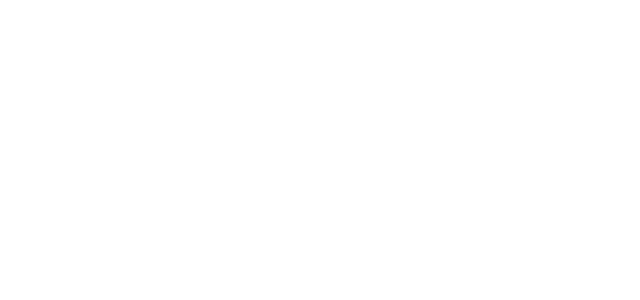
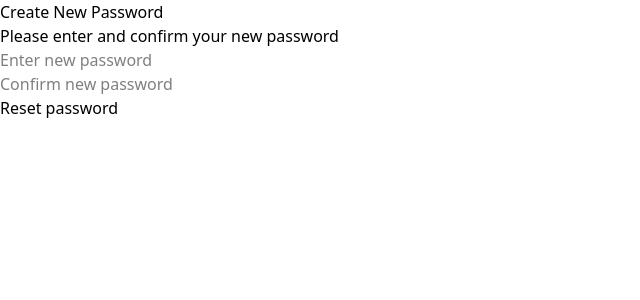
Before and after one commit to Ishuwaraa/TodoApp-1BT, a React (Vite) app in the folder frontend/: page /reset-password in a window 1280 px wide. Before the commit this address had no page. Shown: the top 300 px of the page, without its empty margins (0-640 px from the left). Built offline with nearby package versions, Linux system fonts and the light colour scheme.

Commit message:
Forgot/reset password pages add

```diff
--- a/frontend/src/App.jsx
+++ b/frontend/src/App.jsx
@@ -2,6 +2,8 @@ import { BrowserRouter, Routes, Route, Navigate} from 'react-router-dom';
 import Home from './pages/Home';
 import Login from './pages/Login';
 import SignUp from './pages/Signup';
+import ForgotPassword from './pages/ForgotPassword';
+import ResetPassword from './pages/ResetPassword';
 
 const ProtectedRoute = ({ children }) => {
   const token = localStorage.getItem('accessToken');
@@ -33,6 +35,16 @@ function App() {
             <SignUp />
           </AuthRoute>
         } />
+        <Route path='/forgot-password' element={
+          <AuthRoute>
+            <ForgotPassword />
+          </AuthRoute>
+          } />
+        <Route path='/reset-password' element={
+          <AuthRoute>
+            <ResetPassword />
+          </AuthRoute>
+        } />
       </Routes>
     </BrowserRouter>
   )
--- /dev/null
+++ b/frontend/src/pages/ForgotPassword.jsx
@@ -0,0 +1,49 @@
+import { useState } from "react";
+import { axiosInstance } from "../lib/axios";
+
+const ForgotPassword = () => {
+    const [email, setEmail] = useState('');
+    const [submitted, setSubmitted] = useState(false);
+
+    const handleSubmit = async (e) => {
+        e.preventDefault();
+
+        try {
+            const { data } = await axiosInstance.post('/auth/forgot-password', { email });
+            console.log(data);
+            setSubmitted(true);
+        } catch (err) {
+            if (err?.response?.data) {
+                console.log(err.response.data);
+            }
+
+            console.log(err.message);
+        }
+    }
+    return (
+        <div>
+            {!submitted ? (
+                <form onSubmit={(e) => handleSubmit(e)}>
+                    <input type="email" required value={email} onChange={(e) => setEmail(e.target.value)} placeholder="johndoe@gmail.com" /><br />
+                    <button type="submit">Send reset link</button>
+                </form>
+            ) : (
+                <div>
+                    <p>
+                        We've sent a password reset link to <span>{email}</span>
+                    </p>
+                    <p>
+                        Didn't receive the email? Check your spam folder or
+                    </p>
+                    <button
+                        onClick={() => setSubmitted(false)}
+                    >
+                        try again
+                    </button>
+                </div>
+            )}
+        </div>
+     );
+}
+
+export default ForgotPassword;
--- a/frontend/src/pages/Home.jsx
+++ b/frontend/src/pages/Home.jsx
@@ -1,6 +1,18 @@
+import { useNavigate } from "react-router-dom";
+
 const Home = () => {
+    const navigate = useNavigate();
+
+    const logout = () => {
+        localStorage.removeItem('accessToken');
+        navigate('/login', { replace: true });
+    }
+
     return (
-        <div className="text-2xl">Home page</div>
+        <div>
+            <p className="text-lg">Home page</p>
+            <button onClick={logout}>Logout</button>
+        </div>
      );
 }
 
--- a/frontend/src/pages/Login.jsx
+++ b/frontend/src/pages/Login.jsx
@@ -36,6 +36,7 @@ const Login = () => {
                 <button type="submit">Login</button>
             </form>
             <p>Don't have an account yet? &nbsp; <a href="/signup">Sign up now</a></p>
+            <a href="/forgot-password">Forgot password</a>
         </div>
      );
 }
--- /dev/null
+++ b/frontend/src/pages/ResetPassword.jsx
@@ -0,0 +1,65 @@
+import { useState } from "react";
+import { useLocation, useNavigate } from "react-router-dom";
+import { axiosInstance } from "../lib/axios";
+
+const ResetPassword = () => {
+    const [newPass, setNewPass] = useState('');
+    const [confirmPass, setConfirmPass] = useState('');
+    const [submitted, setSubmitted] = useState(false);
+    const navigate = useNavigate();
+    const location = useLocation();
+    const searchParams = new URLSearchParams(location.search);
+    const token = searchParams.get('token');
+
+    const handleSubmit = async (e) => {
+        e.preventDefault();
+
+        if(newPass !== confirmPass) {
+            alert('passwords do not match');
+            return
+        }
+
+        if (!token) {
+            return;
+        }
+
+        try {
+            const { data } = await axiosInstance.post('/auth/reset-password', { password: newPass, token });
+            console.log(data);
+            // navigate('/login', { replace: true });
+            setSubmitted(true);
+        } catch (err) {
+            if (err?.response?.data) {
+                console.log(err.response.data);
+            }
+
+            console.log(err.message);
+        }
+    }
+
+
+    return (
+        <div>
+            {!submitted ? (
+                <form onSubmit={(e) => handleSubmit(e)}>
+                    <p>Create New Password</p>
+                    <p>Please enter and confirm your new password</p>
+
+
+                    <input type="password" value={newPass} onChange={(e) => setNewPass(e.target.value)} required placeholder="Enter new password" /><br />
+                    <input type="password" value={confirmPass} onChange={(e) => setConfirmPass(e.target.value)} required placeholder="Confirm new password" /><br />
+
+                    <button type="submit" disabled={!token}>Reset password</button>
+                </form>
+            ) : (
+                <div>
+                    <p>Password reset sucessful</p>
+                    <p>Your password has been updated successfully</p>
+                    <a href="/login">Back to Login</a>
+                </div>
+            )}
+        </div>
+     );
+}
+
+export default ResetPassword;
```
